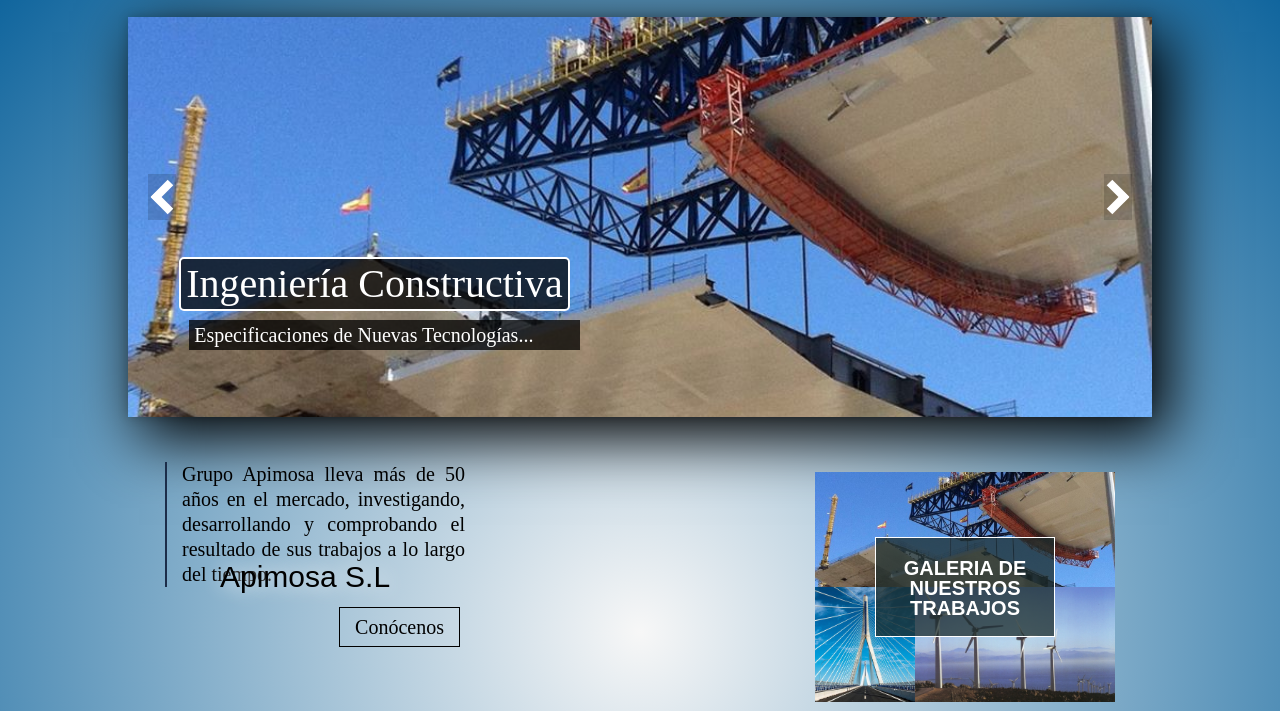
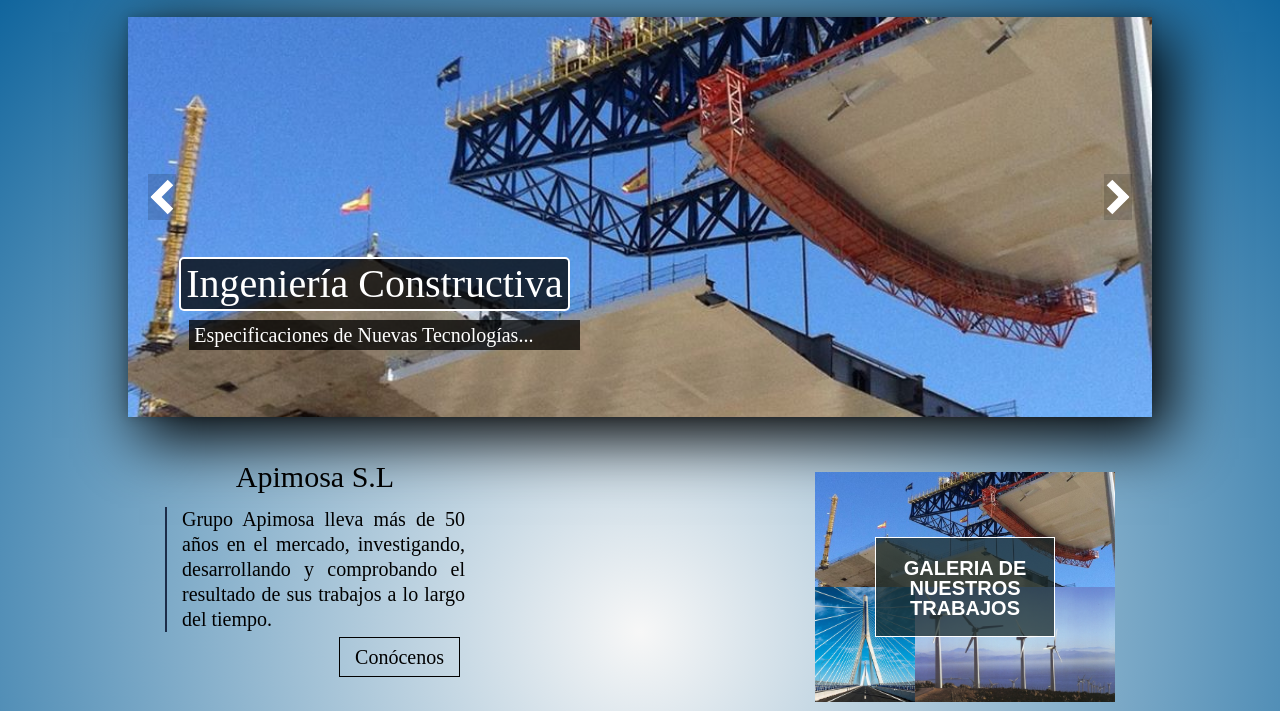
Before and after one commit to caraseli02/ApimosaWeb, a plain HTML site: page index.html in a window 1280 px wide. Shown: the part 89-800 px from the top of the page. Drawn offline with Linux system fonts and the light colour scheme.

Commit message:
fix h1 index bug

```diff
--- a/_sass/base/_formularios.scss
+++ b/_sass/base/_formularios.scss
@@ -23,7 +23,7 @@ bigcircle{
 	border-radius: 50%;
 }
 
-h1{
+.formTitle{
 	font-size: 30px;
   color: #fff;
 	font-family: sans-serif;
--- a/_sass/layout/_layouts.scss
+++ b/_sass/layout/_layouts.scss
@@ -21,6 +21,10 @@ main{
     }
 }
 .Conocenos{
+    display:flex;
+    justify-content: center;
+    align-items: center;
+    flex-direction: column;
     text-align: center;
     margin:5% 10%;
     @include mediaQueries(tablet, down) {
@@ -35,7 +39,8 @@ main{
         align-self: center;
     }
 
-    .Conocenos__name{
+    h1.Conocenos__name{
+        display: block;
         font-size: 30px;
         margin-bottom: 5%;
         color: $black;
```
Also changed, not shown: contactar.html (+1 -1 lines), css/estilos.css.
